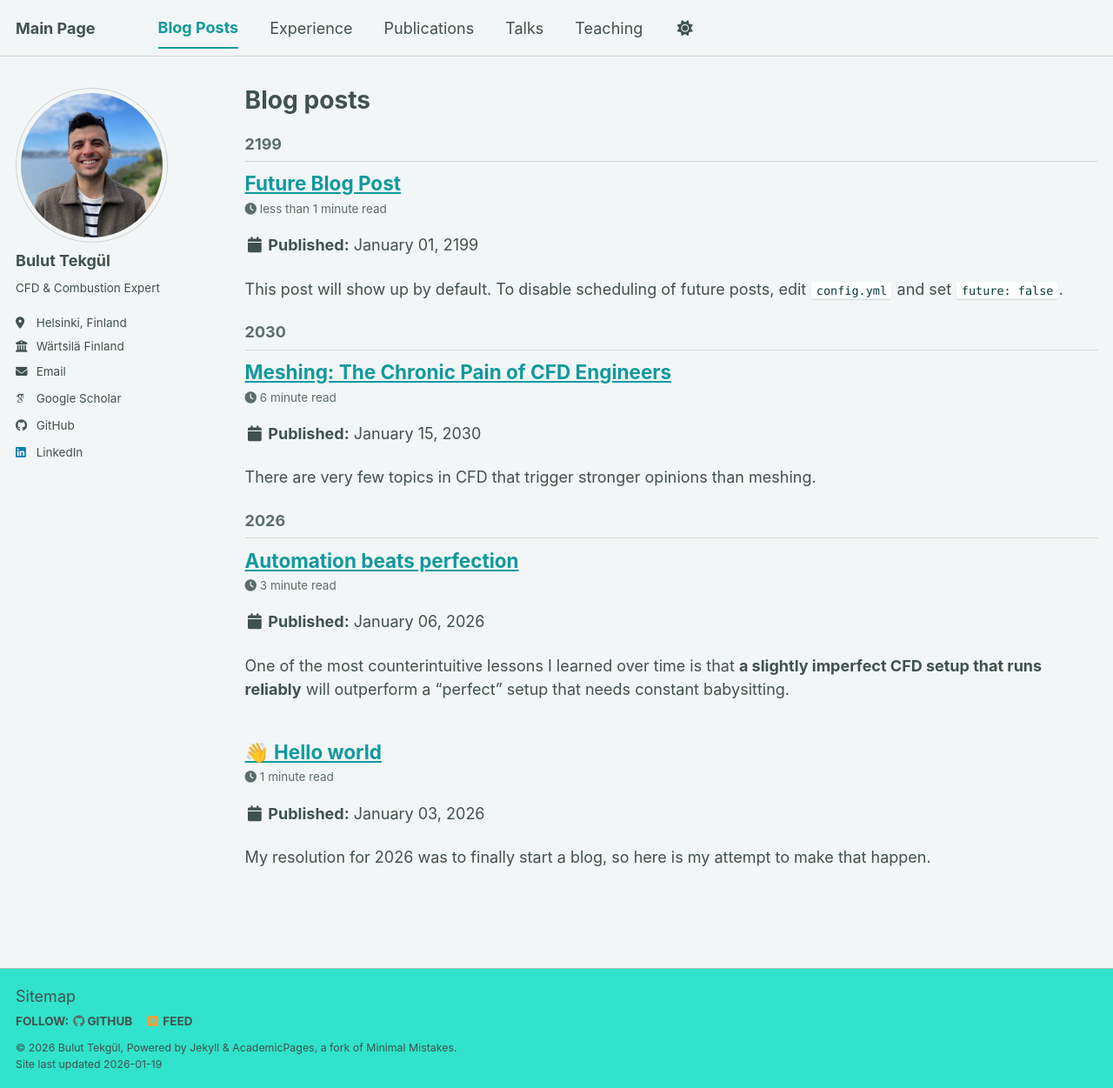
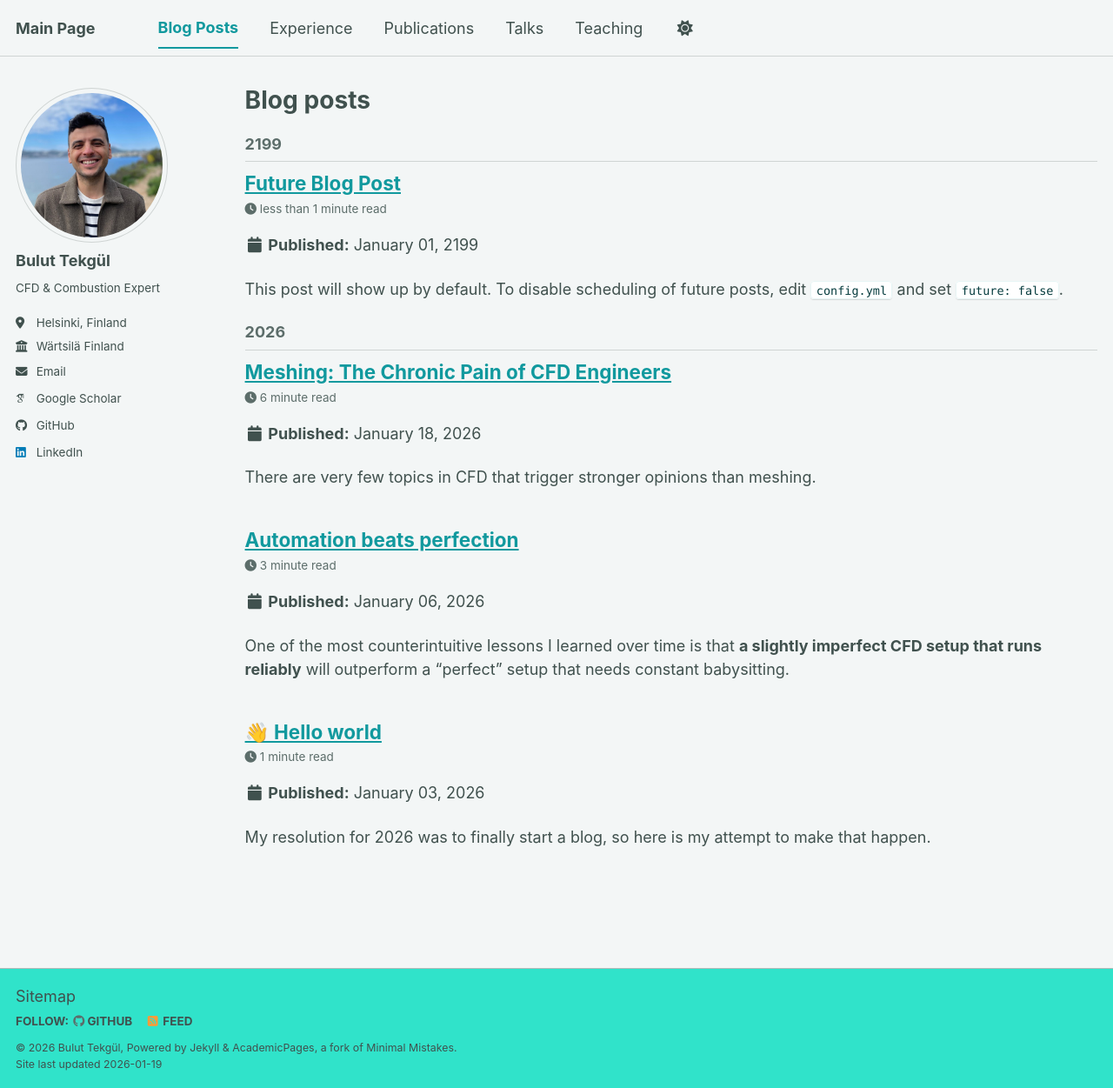
Before and after one commit to blttkgl/blttkgl.github.io, a Jekyll site: the page built from _pages/year-archive.html, in a window 1280 px wide and 1251 px high. Shown: the whole window at 87% size. Built offline with Jekyll 4.4.1, drawn with Linux system fonts in a browser that asks for light colours; some web fonts are replaced; a script bundle is joined from its source files by our own code; library files that are not in the unit come from our copies.

Commit message:
new meshing article

```diff
--- a/_posts/2026-01-15-meshing.md
+++ b/_posts/2026-01-18-meshing.md
@@ -1,6 +1,6 @@
 ---
 title: 'Meshing: The Chronic Pain of CFD Engineers'
-date: 2030-01-15
+date: 2026-01-18
 permalink: /posts/2026/01/meshing/
 tags:
   - OpenFOAM
```
